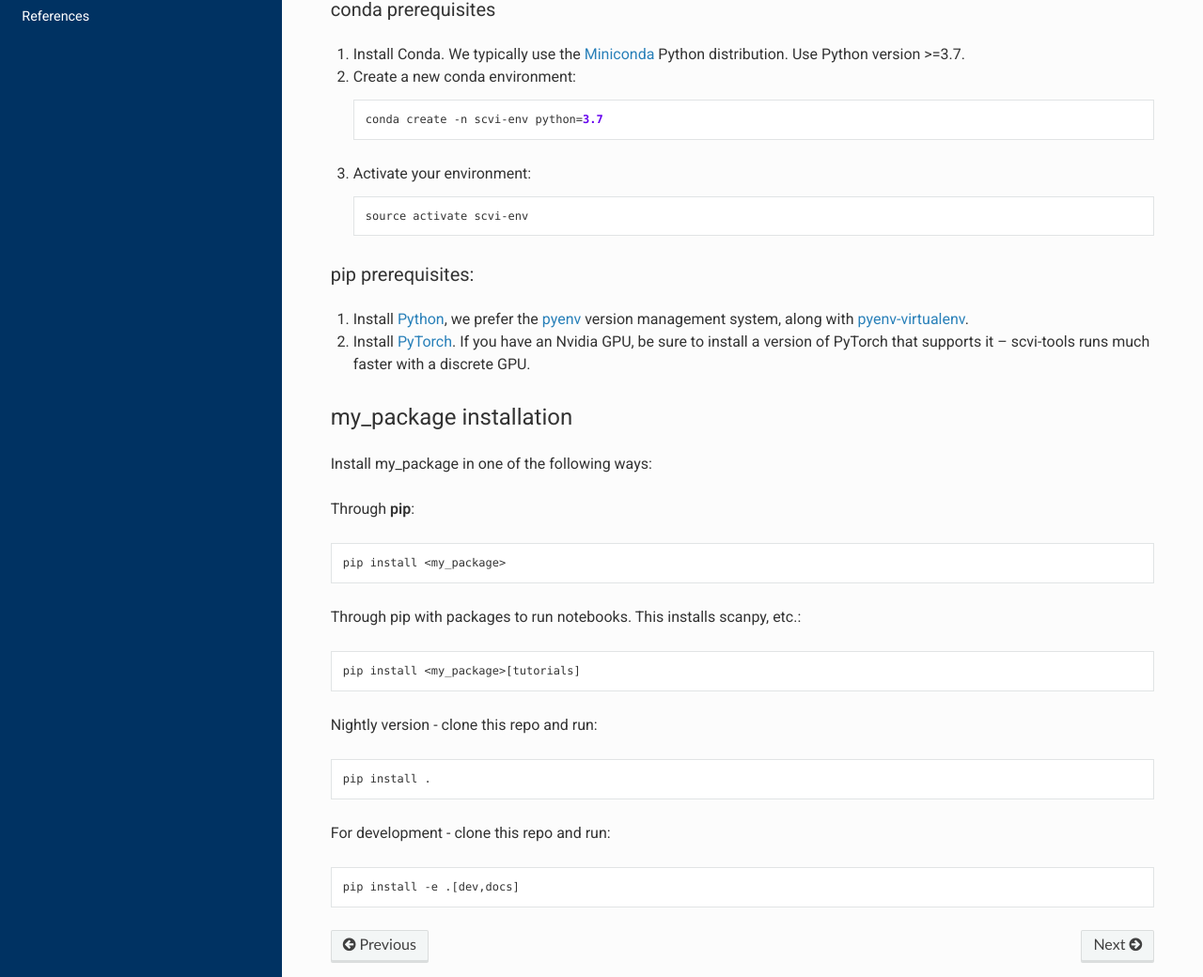
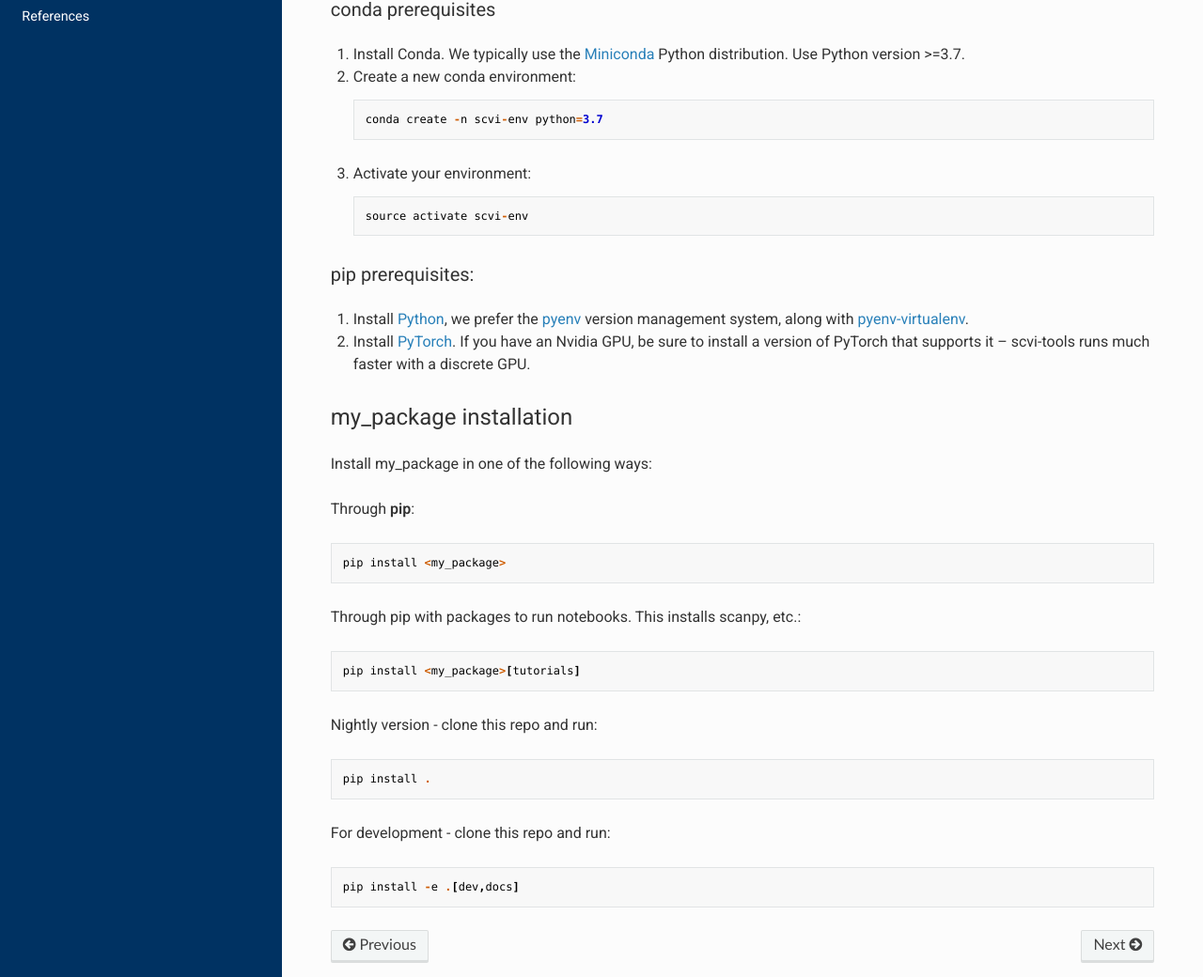
Before and after one commit to scverse/scvi-tools-skeleton, a Sphinx documentation site: the page built from docs/installation.rst, in a window 1280 px wide and 1397 px high. Shown: the part 278-1318 px from the top of the window at 94% size. Built offline with Sphinx 7.4.7 and the Read the Docs theme 2.0.0, drawn with Linux system fonts in a browser that asks for light colours.

Commit message:
use tango pygments

```diff
--- a/docs/conf.py
+++ b/docs/conf.py
@@ -109,7 +109,7 @@ language = None
 exclude_patterns = ["_build", "Thumbs.db", ".DS_Store"]
 
 # The name of the Pygments (syntax highlighting) style to use.
-pygments_style = "colorful"
+pygments_style = "tango"
 
 # If true, `todo` and `todoList` produce output, else they produce nothing.
 todo_include_todos = False
```
